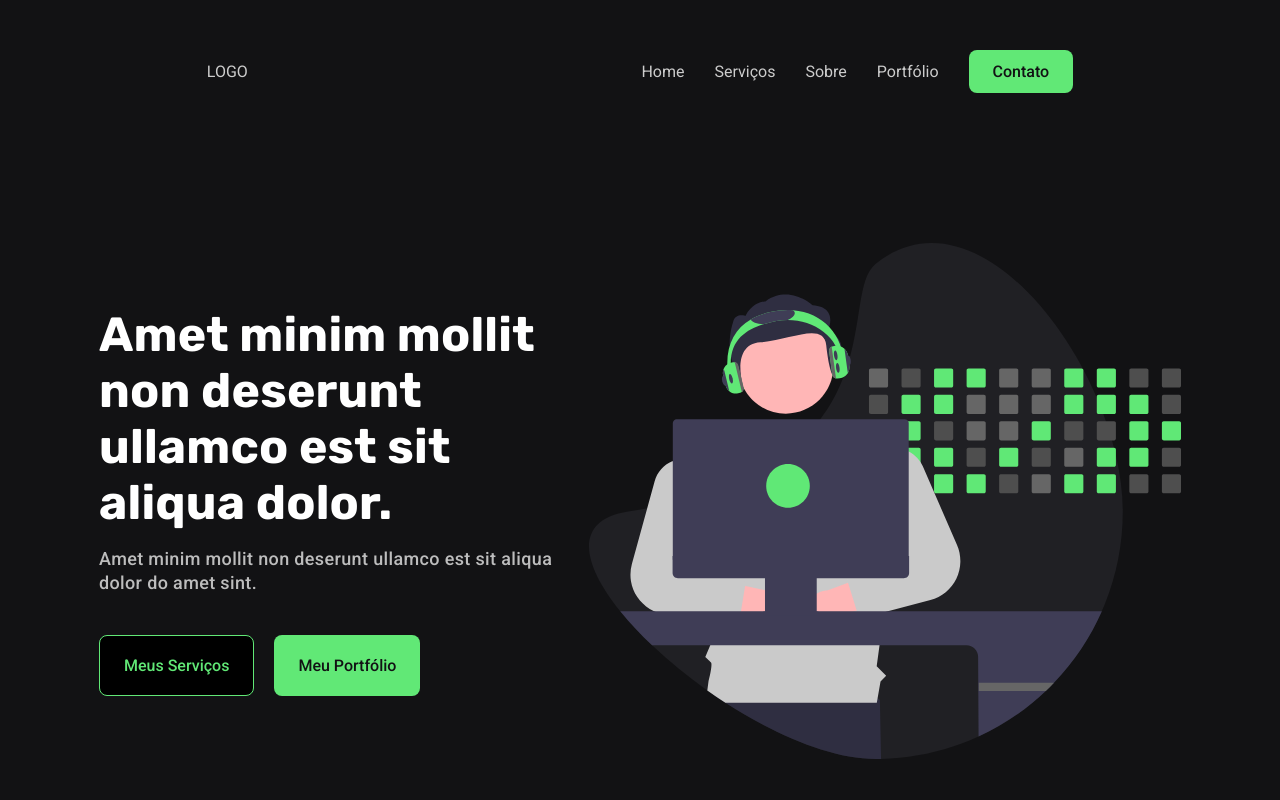
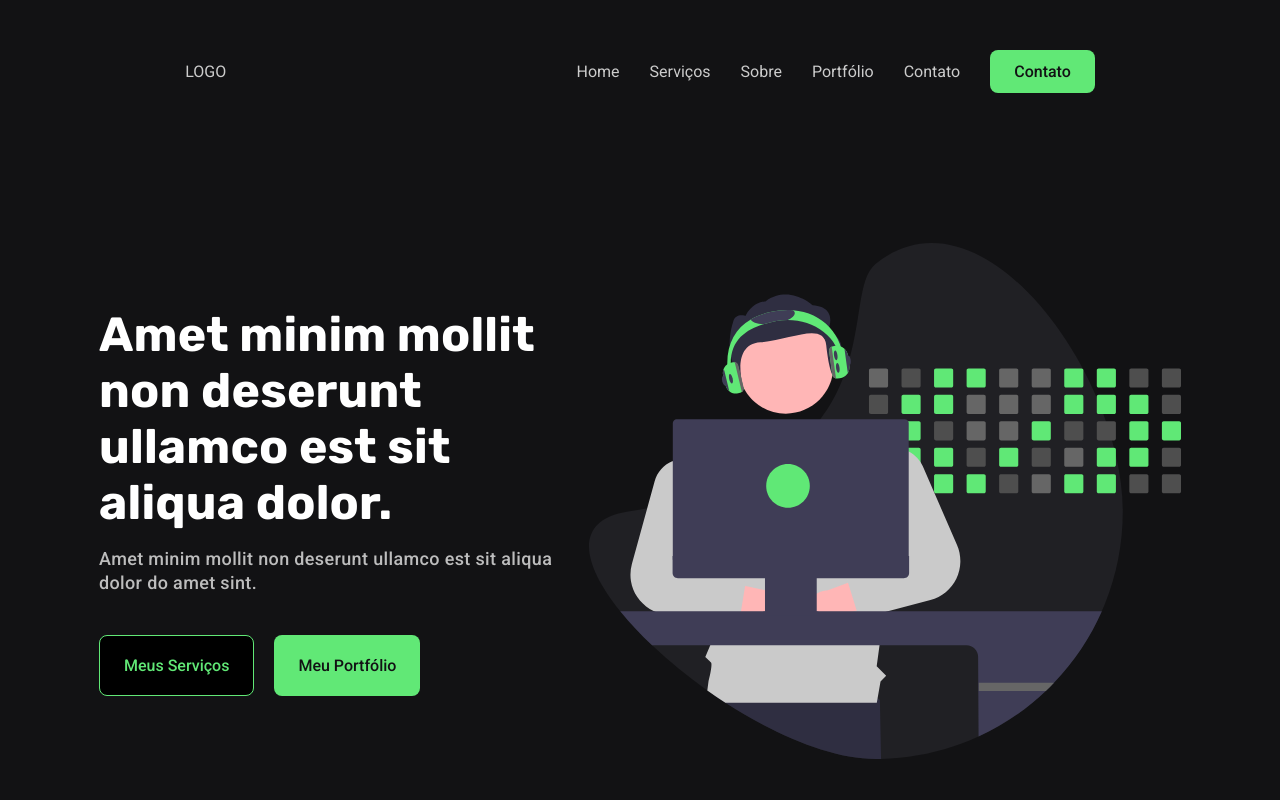
Before and after one commit to auggustus6/iniciodesign-web, a React (Vite) app: page / in a window 1280 px wide. Shown: the top 800 px of the page. Built offline with nearby package versions, Linux system fonts and the light colour scheme.

Commit message:
Test scroll-behavior

```diff
--- /dev/null
+++ b/src/App.css
@@ -0,0 +1,3 @@
+#home {
+
+}
--- a/src/App.jsx
+++ b/src/App.jsx
@@ -1,3 +1,4 @@
+import "./App.css";
 import NavBar from "./components/NavBar/NavBar";
 import FirstSection from "./components/FirstSection/FirstSection";
 import SecondSection from "./components/SecondSection/SecondSection";
@@ -10,29 +11,45 @@ import Footer from "./components/Footer/Footer";
 function App() {
   return (
     <>
+      <main id="home">
         <NavBar />
+        <section>
           <FirstSection
             text="Amet minim mollit non deserunt ullamco est sit aliqua dolor."
             paragraph="Amet minim mollit non deserunt ullamco est sit aliqua dolor do amet sint."
           />
+        </section>
+        <section>
           <SecondSection
             text="Amet minim mollit non deserunt ullamco est sit aliqua dolor."
             paragraph="Amet minim mollit non deserunt ullamco est sit aliqua dolor do amet sint."
           />
+        </section>
+        <section id="services">
           <ThirdSection
             text="Amet minim mollit non deserunt!"
             paragraph="Amet minim mollit non deserunt ullamco est sit aliqua dolor do amet sint."
           />
+        </section>
+        <section id="about">
           <FourSection
             text="Amet minim mollit non deserunt!"
             paragraph="Amet minim mollit non deserunt ullamco est sit aliqua dolor do amet sint."
           />
+        </section>
+        <section>
           <FiveSection
             text="Amet minim mollit non deserunt!"
             paragraph="Aliqua id fugiat nostrud irure ex duis ea quis id quis ad et. Sunt qui esse pariatur duis deserunt mollit dolore cillum minim tempor enim. Elit aute irure tempor cupidatat incididunt sint deserunt ut voluptate aute id deserunt nisi."
           />
+        </section>
+        <section id="portfolio">
           <Portfolio />
+        </section>
+        <section id="contact">
           <Footer />
+        </section>
+      </main>
     </>
   );
 }
--- a/src/components/FourSection/FourSection.module.css
+++ b/src/components/FourSection/FourSection.module.css
@@ -52,7 +52,7 @@
 }
 @media (max-width: 780px) {
   .containerContent {
-    padding: 5rem 0 5rem;
+    padding: 10rem 0 5rem;
   }
 }
 
@@ -60,9 +60,7 @@
   .containerCard {
     flex-direction: column;
   }
-  .containerContent {
-    padding-top: 5rem;
-  }
+
   .containerCard .image {
     margin-top: 5rem;
   }
--- a/src/components/NavBar/NavBar.jsx
+++ b/src/components/NavBar/NavBar.jsx
@@ -3,6 +3,7 @@ import stylesButton from "../Button/Button.module.css";
 import Button from "../Button/Button";
 
 import { useState } from "react";
+import { links } from "../../data";
 
 function NavBar() {
   const [active, setActive] = useState(`${styles.navMenu}`);
@@ -24,27 +25,19 @@ function NavBar() {
       <a href="#" className={styles.navBrand}>
         Logo
       </a>
+
       <ul className={active}>
-        <li className={styles.navItem}>
-          <a href="#" className={styles.navLink}>
-            Home
-          </a>
-        </li>
-        <li className={styles.navItem}>
-          <a href="#" className={styles.navLink}>
-            Serviços
-          </a>
-        </li>
-        <li className={styles.navItem}>
-          <a href="#" className={styles.navLink}>
-            Sobre
-          </a>
-        </li>
-        <li className={styles.navItem}>
-          <a href="#" className={styles.navLink}>
-            Portfólio
-          </a>
-        </li>
+        {links.map((link) => (
+          <li
+            className={styles.navItem}
+            key={link.id}
+            onClick={() => setActive(`${styles.navMenu}`)}
+          >
+            <a href={link.url}>
+              {link.text}
+            </a>
+          </li>
+        ))}
         <li>
           <a href="#">
             <Button classname={stylesButton.btnPrimary}>Contato</Button>
--- a/src/components/NavBar/NavBar.module.css
+++ b/src/components/NavBar/NavBar.module.css
@@ -40,6 +40,7 @@ a {
 
 @media (max-width: 768px) {
   .nav {
+    padding: 3rem 1rem 3rem 1rem;
     width: 100%;
     position: fixed;
     top: 0;
--- a/src/components/SecondSection/SecondSection.module.css
+++ b/src/components/SecondSection/SecondSection.module.css
@@ -51,9 +51,6 @@
   .content {
     flex-direction: column;
   }
-  .containerContent {
-    padding: 5rem 0 0;
-  }
   .containerText {
     display: flex;
     flex-direction: column;
--- a/src/components/ThirdSection/ThirdSection.module.css
+++ b/src/components/ThirdSection/ThirdSection.module.css
@@ -54,9 +54,6 @@
   .content {
     flex-direction: column;
   }
-  .containerContent {
-    padding: 5rem 0 5rem;
-  }
   .containerText {
     display: flex;
     flex-direction: column;
--- /dev/null
+++ b/src/data.js
@@ -0,0 +1,27 @@
+export const links = [
+  {
+    id: 1,
+    text: "Home",
+    url: "#home",
+  },
+  {
+    id: 2,
+    text: "Serviços",
+    url: "#services",
+  },
+  {
+    id: 3,
+    text: "Sobre",
+    url: "#about",
+  },
+  {
+    id: 4,
+    text: "Portfólio",
+    url: "#portfolio",
+  },
+  {
+    id: 5,
+    text: "Contato",
+    url: "#contact",
+  },
+];
--- a/src/index.css
+++ b/src/index.css
@@ -25,6 +25,7 @@ body {
 
 html {
   font-size: 62.5%;
+  scroll-behavior: smooth;
 }
 
 img {
```
Lines whose indentation alone changed are shown as unchanged.
